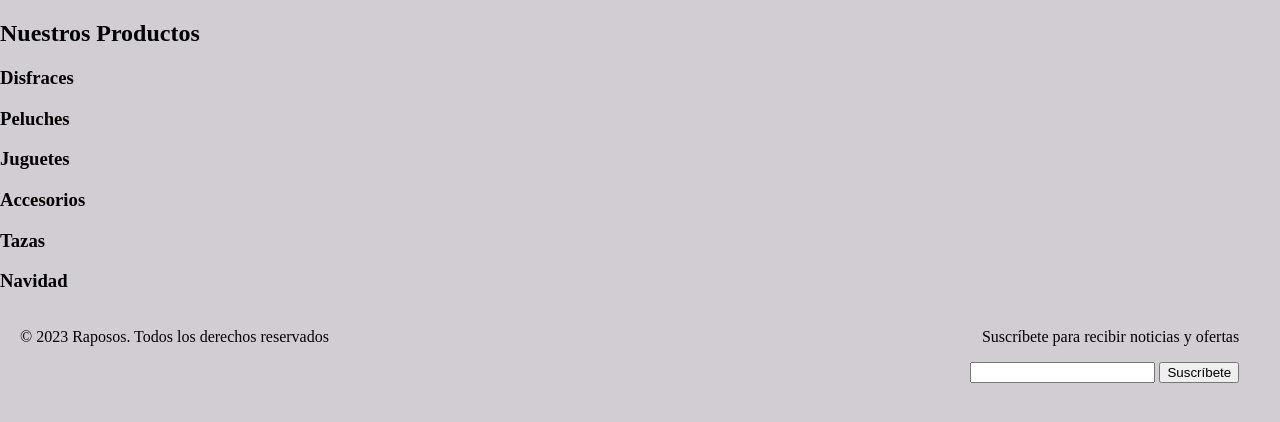
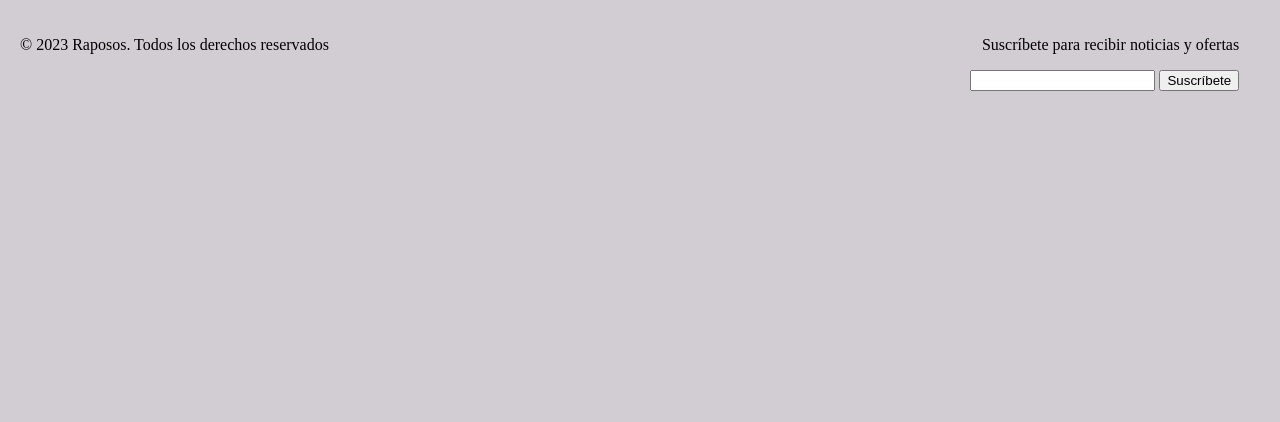
Before and after one commit to GitNinja0/Disney_Store, a website: page public/index.html in a window 1280 px wide. Drawn offline with Linux system fonts and the light colour scheme.

Commit message:
Main deleted.

```diff
--- a/public/index.html
+++ b/public/index.html
@@ -1,62 +1,24 @@
 <!DOCTYPE html>
 <html lang="en">
     <head>
-    <meta charset="UTF-8">
-    <meta name="viewport" content="width=device-width, initial-scale=1.0">
+        <meta charset="UTF-8" />
+        <meta name="viewport" content="width=device-width, initial-scale=1.0" />
         <title>Document</title>
-    <link rel="stylesheet" href="css/styles.css">
-    <link rel="stylesheet" href="css/footer.css">
+        <link rel="stylesheet" href="css/styles.css" />
+        <link rel="stylesheet" href="css/footer.css" />
     </head>
     <body>
-    <main>
-        <section  id="products"class="flex">
-            <h2>
-                Nuestros Productos
-            </h2>
-        </section>
-        <section class="flex">
-         <div id="category-section">
-            <article id="img1"class="category trending">
-                <h3>Disfraces</h3>
-            </article>
-            <article id="img2" class="category trending">
-                <h3>Peluches</h3>
-            </article>
-            <article id="img3" class="category">
-                <h3>Juguetes</h3>
-            </article>
-            <article id="img4" class="category">
-                <h3>Accesorios</h3>
-            </article>
-            <article id="img5" class="category">
-                <h3>Tazas</h3>
-            </article>
-            <article id="img6" class="category">
-                <h3>Navidad</h3>
-            </article>
-         </div>
-        </section>
-
-
-     </main>
-
         <footer>
             <div class="left">
-            <p> &copy; 2023 Raposos. Todos los derechos reservados</p>
-
+                <p>&copy; 2023 Raposos. Todos los derechos reservados</p>
             </div>
             <div class="right">
-            <p> Suscríbete para recibir noticias y ofertas
-            </p>
+                <p>Suscríbete para recibir noticias y ofertas</p>
                 <form>
-                <input type="text">
-                <input type="submit" value="Suscríbete">
+                    <input type="text" />
+                    <input type="submit" value="Suscríbete" />
                 </form>
-
-
-
             </div>
         </footer>
-
     </body>
 </html>
```
Lines whose indentation alone changed are shown as unchanged.
